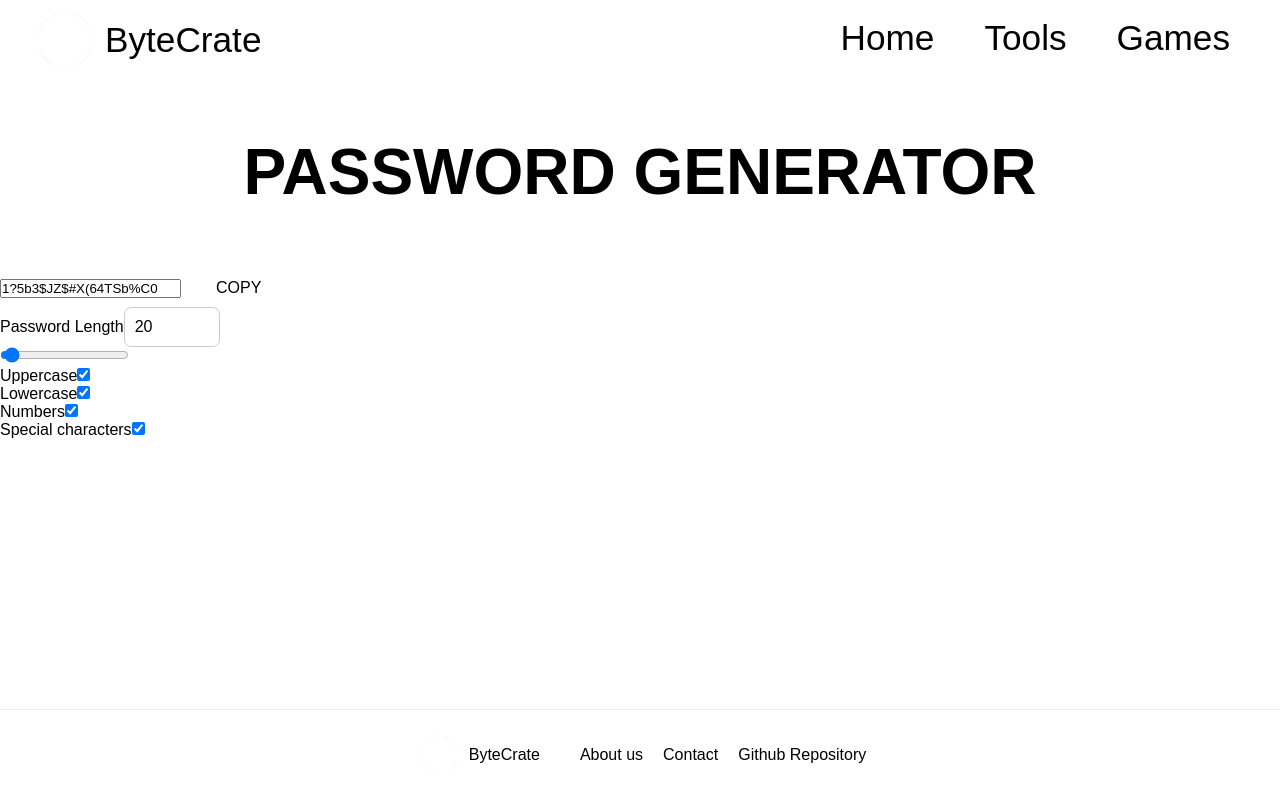
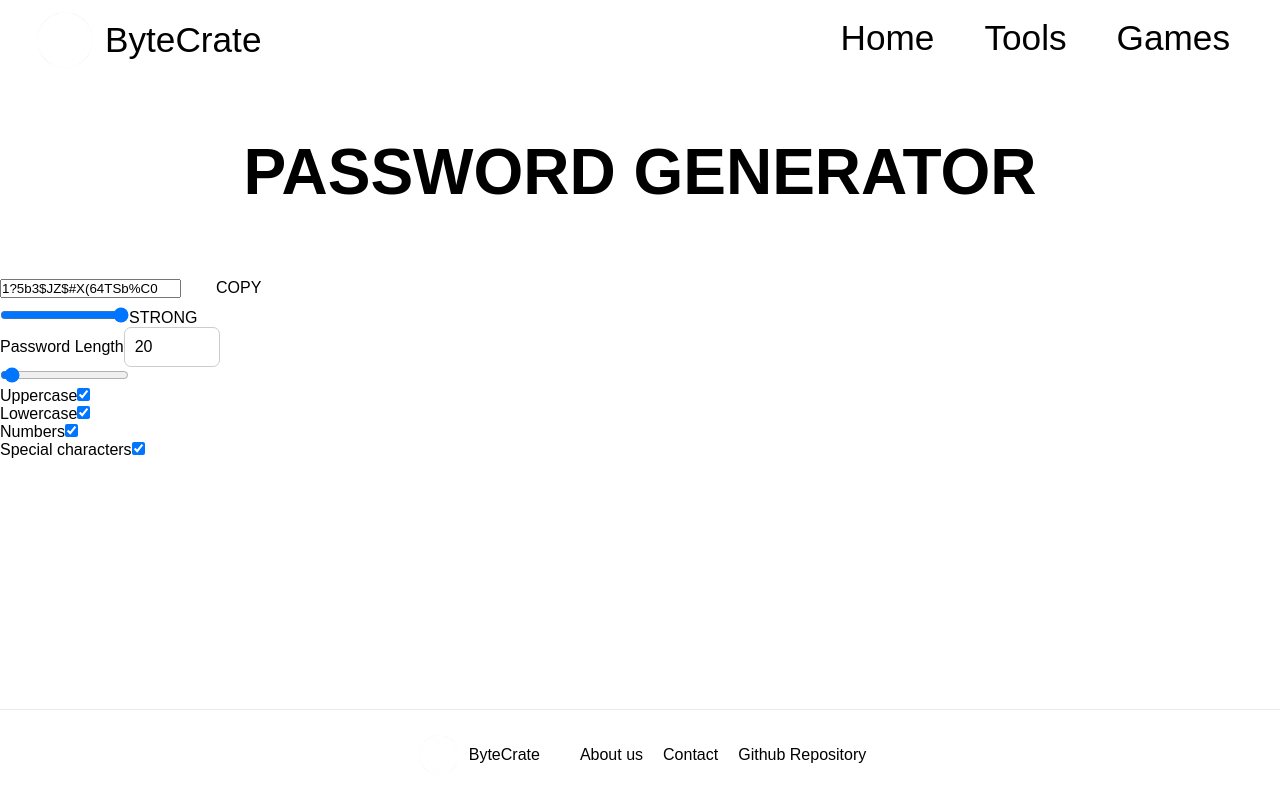
Before and after one commit to hafemi/bytecrate, a Next.js app: page /tools/password-generator in a window 1280 px wide. Built offline with nearby package versions, Linux system fonts and the light colour scheme.

Commit message:
PW Gen - added strength score

```diff
--- a/app/tools/password-generator/page.tsx
+++ b/app/tools/password-generator/page.tsx
@@ -2,6 +2,7 @@
 import { CheckboxInput, NumberInput, RangeInput } from '@/components/common/inputs';
 import {
   generatePassword,
+  getStrengthScoreIndex,
   validateBoxes,
 } from '@/components/tools/password-generator/generation';
 import {
@@ -13,6 +14,8 @@ import { useEffect, useState } from 'react';
 export default function Home() {
   const [password, setPassword] = useState('');
   const [passwordLength, setPasswordLength] = useState('20');
+  const [passwordStrength, setPasswordStrength] = useState('2');
+  const [passwordStrengthText, setPasswordStrengthText] = useState(PasswordStrength[0]);
   const [useUppercase, setUseUppercase] = useState(true);
   const [useLowercase, setUseLowercase] = useState(true);
   const [useNumbers, setUseNumbers] = useState(true);
@@ -34,7 +37,11 @@ export default function Home() {
       useSpecialCharacters,
       passwordLength,
     });
+    const strengthScore = getStrengthScoreIndex(password);
+
     setPassword(password);
+    setPasswordStrength(strengthScore.toString());
+    setPasswordStrengthText(PasswordStrength[strengthScore]);
   }, [useUppercase, useLowercase, useNumbers, useSpecialCharacters, passwordLength, setPassword, setUseUppercase]);
 
   return (
@@ -51,6 +58,10 @@ export default function Home() {
           >
             COPY
           </button>
+          <div>
+            <input type="range" id="passwordStrength" min="0" max="4" value={passwordStrength} readOnly />
+            <label htmlFor="passwordStrength">{passwordStrengthText}</label>
+          </div>
         </section>
         <section>
           <div>
--- a/components/tools/password-generator/generation.tsx
+++ b/components/tools/password-generator/generation.tsx
@@ -44,3 +44,38 @@ export function validateBoxes({
 
   setUseUppercase(true);
 }
+
+export function getStrengthScoreIndex(password: string): number {
+  let index = -1;
+
+  if (password.match(/[a-z]/)) {
+    index += 1;
+  }
+
+  if (password.match(/[A-Z]/)) {
+    index += 1;
+  }
+
+  if (password.match(/[0-9]/)) {
+    index += 1;
+  }
+
+  if (password.match(/[!@#$%^&*()_+[]{}?]/)) {
+    index += 1;
+  }
+
+  index += Math.floor(password.length / 15);
+
+  // Ensure that the password has at least some complexity
+  if (index < 4 && password.length > 12) {
+    index += 1;
+  }
+
+  if (index == -1) {
+    return 0;
+  } else if (index >= 4) {
+    return 4
+  } else {
+    return index
+  }
+}
```
